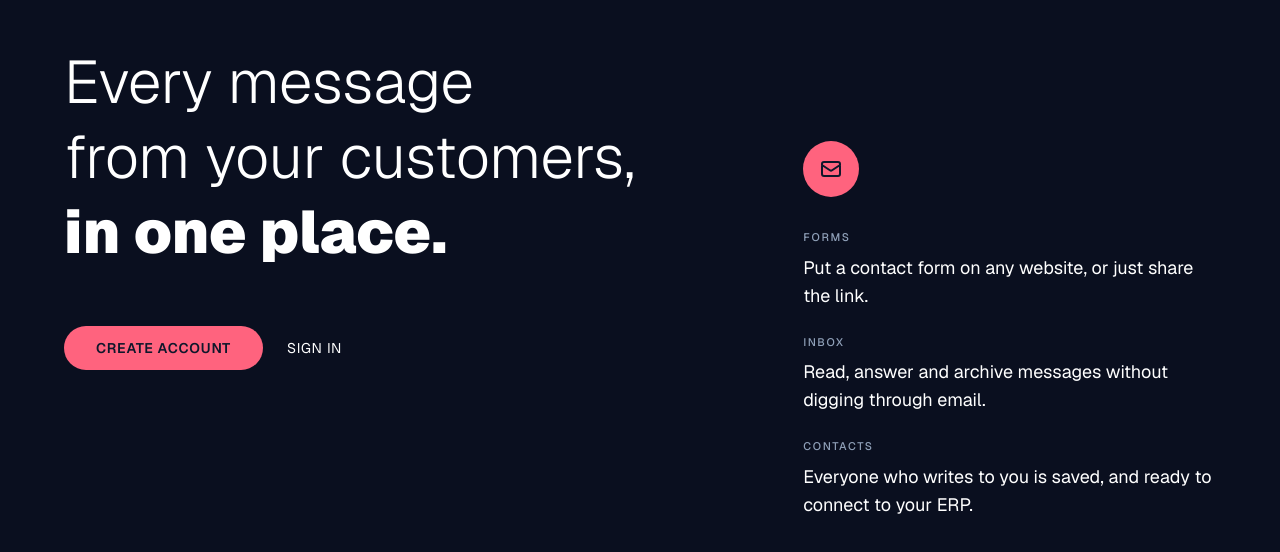
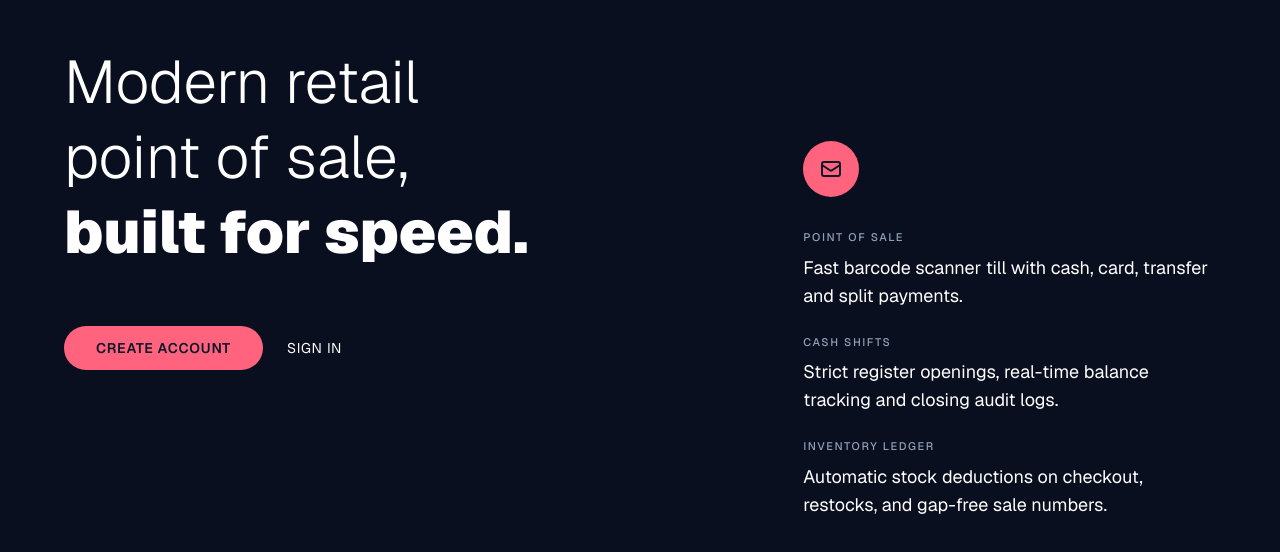
Before and after one commit to AgustinMilesi/erp, a Next.js app: page / in a window 1280 px wide. Shown: the part 118-670 px from the top of the page. Built offline with nearby package versions, Linux system fonts and the light colour scheme.

Commit message:
feat: update landing page and app branding to ERP and POS retail engine

```diff
--- a/app/layout.tsx
+++ b/app/layout.tsx
@@ -7,8 +7,8 @@ const geistSans = Geist({ variable: "--font-geist-sans", subsets: ["latin"] });
 const geistMono = Geist_Mono({ variable: "--font-geist-mono", subsets: ["latin"] });
 
 export const metadata: Metadata = {
-  title: { default: "Contact", template: "%s · Contact" },
-  description: "Collect your customers' messages in one inbox and keep every contact organized.",
+  title: { default: "ERP & POS", template: "%s · ERP" },
+  description: "Point of sale, inventory control, cash shifts and customer management.",
 };
 
 export default function RootLayout({ children }: { children: React.ReactNode }) {
--- a/app/page.tsx
+++ b/app/page.tsx
@@ -5,16 +5,16 @@ import { ui } from "@/components/ui";
 
 const points = [
   {
-    label: "Forms",
-    text: "Put a contact form on any website, or just share the link.",
+    label: "Point of sale",
+    text: "Fast barcode scanner till with cash, card, transfer and split payments.",
   },
   {
-    label: "Inbox",
-    text: "Read, answer and archive messages without digging through email.",
+    label: "Cash shifts",
+    text: "Strict register openings, real-time balance tracking and closing audit logs.",
   },
   {
-    label: "Contacts",
-    text: "Everyone who writes to you is saved, and ready to connect to your ERP.",
+    label: "Inventory ledger",
+    text: "Automatic stock deductions on checkout, restocks, and gap-free sale numbers.",
   },
 ];
 
@@ -23,7 +23,7 @@ export default function Home() {
     <main className="min-h-screen flex items-center justify-center p-6 md:p-12">
       <div className="w-full max-w-6xl grid md:grid-cols-5 gap-12 md:gap-20">
         <div className="md:col-span-3 space-y-8">
-          <Headline light={["Every message", "from your customers,"]} bold="in one place." />
+          <Headline light={["Modern retail", "point of sale,"]} bold="built for speed." />
           <div className="pt-6 flex flex-wrap items-center gap-6">
             <Link href="/register" className={ui.button}>
               Create account
```
